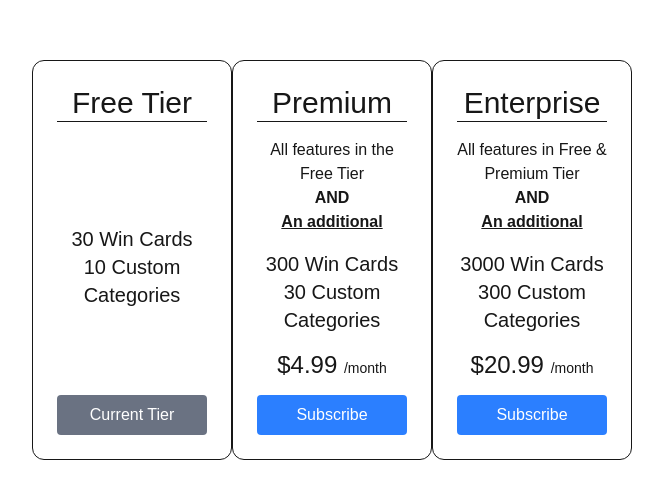
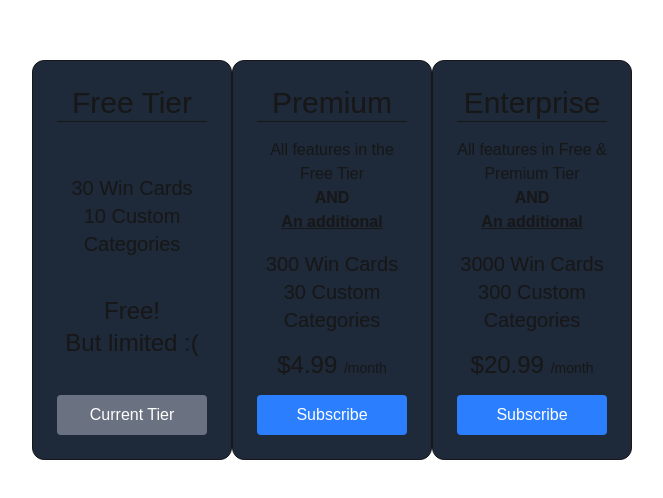
Before and after one commit to Navist/dev-wins-tracker, a Next.js app in the folder dev-wins-frontend/: page /subscription/pricing in a window 1280 px wide. Shown: the part 140-638 px from the top of the page, without its empty margins (388-1051 px from the left). Built offline with nearby package versions, Linux system fonts and the light colour scheme.

Commit message:
More work on pricing page.

```diff
--- a/dev-wins-frontend/src/app/(users)/subscription/pricing/page.tsx
+++ b/dev-wins-frontend/src/app/(users)/subscription/pricing/page.tsx
@@ -21,26 +21,37 @@ import React from "react";
 
 const PricingPage = () => {
     return (
+        <div>
+            <div className="hidden md:hidden transform translate-y-60 bg-gray-500 p-4 rounded-2xl text-center justify-center max-w-150 ml-135 opacity-100">
+                <span className="text-6xl text-white">Select A Tier</span>
+            </div>
             <div className="grid grid-cols-1 md:grid-cols-3 items-center mx-65 h-screen py-10">
-            <div className="flex flex-col justify-between text-left border p-6 w-full max-w-[350px] h-[400px] rounded-xl">
-                <h1 className="text-center text-3xl divide-x-2">Free Tier</h1>
+                <div className="flex flex-col justify-between text-left border p-6 w-full max-w-[350px] h-[400px] rounded-xl hover:border-indigo-400 transition duration-400 hover:size-[600px] bg-gray-800 hover:bg-cyan-900">
+                    <h1 className="text-center text-3xl divide-x-2">
+                        Free Tier
+                    </h1>
                     <hr className="mb-4" />
                     <ul className="mt-auto text-center place-content-center">
                         <li className="text-xl">30 Win Cards</li>
                         <li className="text-xl">10 Custom Categories</li>
                     </ul>
+                    <h1 className="mt-auto text-2xl text-center">
+                        Free! <h1>But limited :(</h1>
+                    </h1>
                     <button className="mt-auto bg-gray-500 text-white px-4 py-2 rounded">
                         Current Tier
                     </button>
                 </div>
-            <div className="flex flex-col justify-between text-center border p-6 w-full max-w-[350px] h-[400px] rounded-xl">
+                <div className="flex flex-col justify-between text-center border p-6 w-full max-w-[350px] h-[400px] rounded-xl hover:border-indigo-400 transition duration-400 hover:size-[600px] bg-gray-800 hover:bg-cyan-900">
                     <h1 className="text-3xl">Premium</h1>
                     <hr className="mb-4" />
                     <ul>
                         <li className="">All features in the Free Tier</li>
                         <li className="font-bold">AND</li>
 
-                    <li className="font-bold underline mb-4">An additional</li>
+                        <li className="font-bold underline mb-4">
+                            An additional
+                        </li>
                         <li className="text-xl">300 Win Cards</li>
                         <li className="text-xl">30 Custom Categories</li>
                     </ul>
@@ -51,7 +62,7 @@ const PricingPage = () => {
                         Subscribe
                     </button>
                 </div>
-            <div className="flex flex-col justify-between text-center border p-6 w-full max-w-[350px] h-[400px] rounded-xl">
+                <div className="flex flex-col justify-between text-center border p-6 w-full max-w-[350px] h-[400px] rounded-xl hover:border-indigo-400 transition duration-400 hover:size-[600px] bg-gray-800 hover:bg-cyan-900">
                     <h1 className="text-center text-3xl">Enterprise</h1>
                     <hr className="mb-4" />
                     <ul>
@@ -60,7 +71,9 @@ const PricingPage = () => {
                         </li>
                         <li className="font-bold">AND</li>
 
-                    <li className="font-bold underline mb-4">An additional</li>
+                        <li className="font-bold underline mb-4">
+                            An additional
+                        </li>
                         <li className="text-xl">3000 Win Cards</li>
                         <li className="text-xl">300 Custom Categories</li>
                     </ul>
@@ -72,6 +85,7 @@ const PricingPage = () => {
                     </button>
                 </div>
             </div>
+        </div>
     );
 };
 
```
Lines whose indentation alone changed are shown as unchanged.
